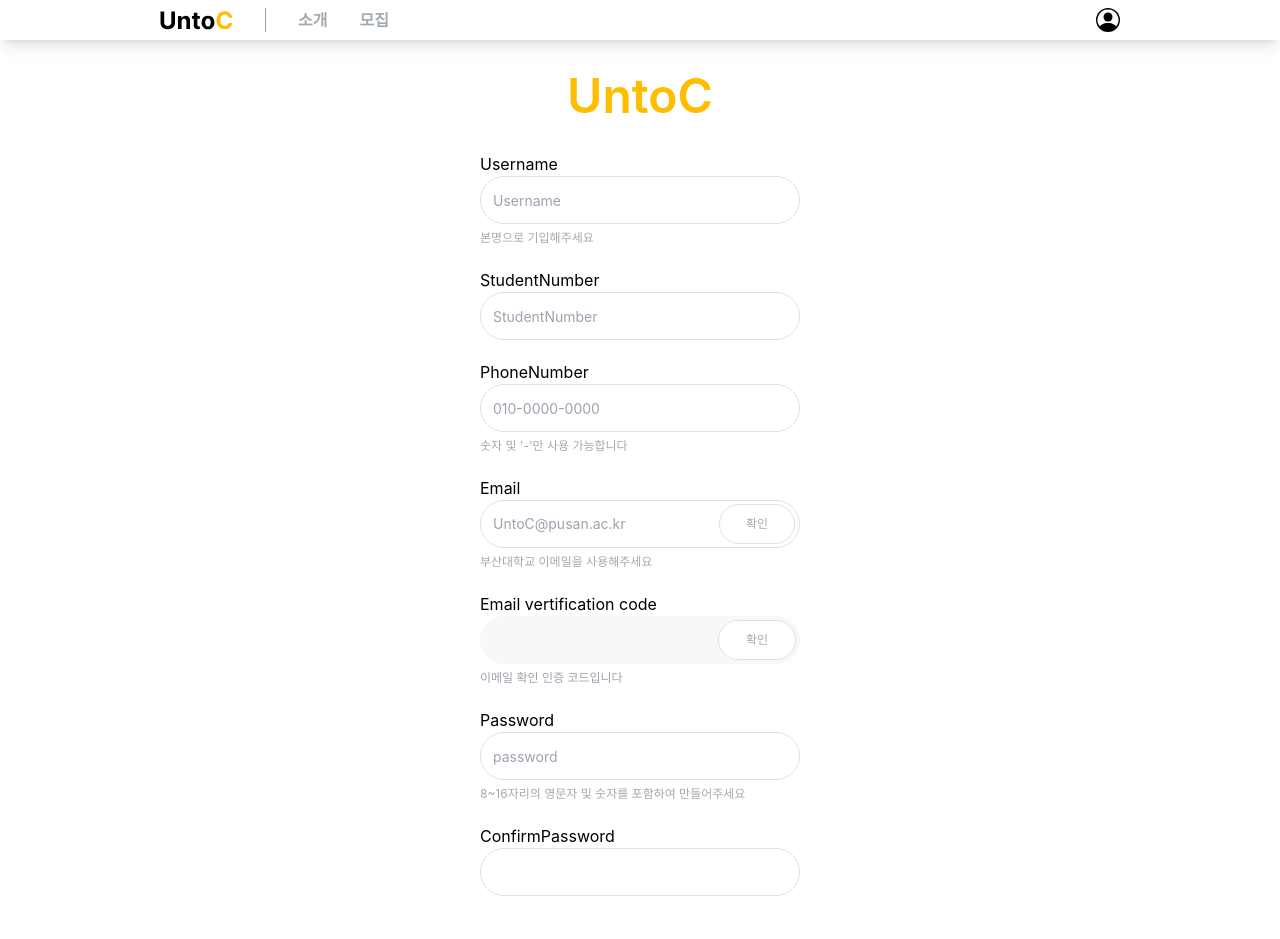
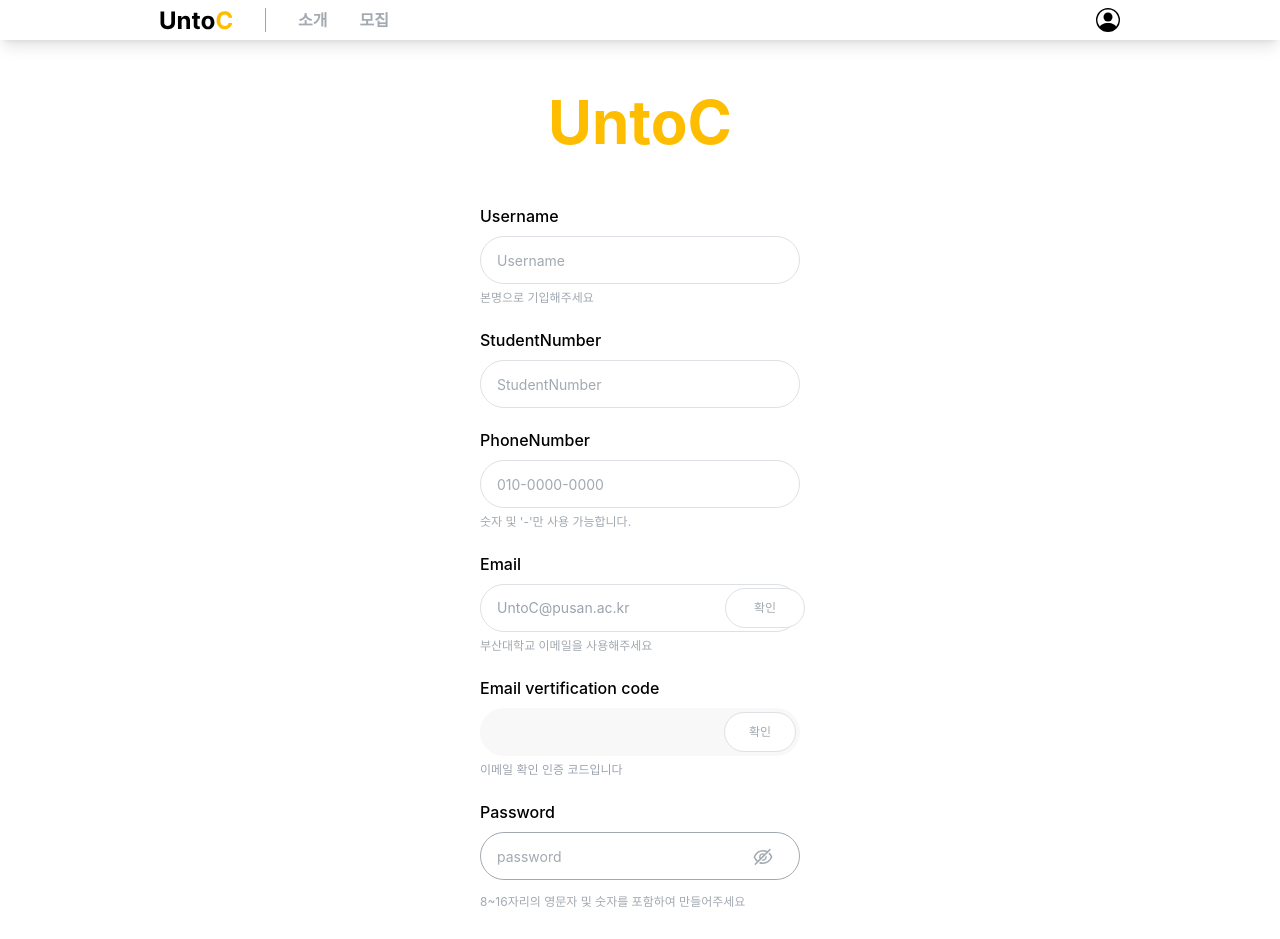
Before and after one commit to Untoc-Web-Develop/Untoc-Front, a React (Create React App) app: page /register in a window 1280 px wide. Shown: the top 939 px of the page. Built offline with nearby package versions, Linux system fonts and the light colour scheme; no server answers.

Commit message:
feat : 회원가입페이지 유효성 검사
- 유효성 검사 적용
- focus 색상 변경
- 입력값 작성 시 회원가입 버튼 활성화
- #79

```diff
--- a/package.json
+++ b/package.json
@@ -13,6 +13,7 @@
     "prop-types": "^15.8.1",
     "react": "^18.2.0",
     "react-dom": "^18.2.0",
+    "react-hook-form": "^7.50.1",
     "react-icons": "^4.12.0",
     "react-redux": "^8.1.3",
     "react-router-dom": "^6.17.0",
--- a/src/page/Register/Register.jsx
+++ b/src/page/Register/Register.jsx
@@ -1,131 +1,163 @@
+/* eslint-disable react/jsx-props-no-spreading */
 import React, { useState } from 'react';
 import { Link } from 'react-router-dom';
 
+import { useForm } from 'react-hook-form';
+import { AiOutlineEye, AiOutlineEyeInvisible } from 'react-icons/ai';
+
 const Register = () => {
-  // 초기값 세팅 - 이름, 학번, 전화번호, 비번, 비번확인
-  const [username, setUsername] = useState('');
-  const [studentnumber, setStudentnumber] = useState('');
-  const [phonenumber, setPhonenumber] = useState('');
-  const [password, setPassword] = useState('');
-  const [confirmpassword, setConfirmpassword] = useState('');
+  const {
+    register,
+    handleSubmit,
+    watch,
+    getValues,
+    formState: { errors },
+  } = useForm();
+
+  const watchUsername = watch('username');
+  const watchStudentNumber = watch('studentNumber');
+  const watchPhoneNumber = watch('phoneNumber');
+  const watchEmail = watch('email');
+  const watchPassword = watch('password');
+  const watchConfirmPassword = watch('confirmPassword');
+
+  const [visible, setVisible] = useState({
+    passwordVisible: false,
+    confirmPasswordVisible: false,
+  });
+
   const [isEmailValidate, setIsEmailValidate] = useState(false);
 
-  const onStudentnumberHandler = (e) => {
-    setStudentnumber(e.target.value);
+  const emailSubmit = (data) => {
+    const { email } = data;
+    if (email) {
+      setIsEmailValidate(true);
+    }
   };
 
-  const onPhonenumberHandler = (e) => {
-    setPhonenumber(e.target.value);
+  const registerSubmit = (data) => {
+    console.log(JSON.stringify(data));
   };
 
-  const onPasswordHandler = (e) => {
-    setPassword(e.target.value);
-  };
-
-  const onConfirmpasswordHandler = (e) => {
-    setConfirmpassword(e.target.value);
-  };
-
-  function checkPassword(e) {
-    if (password !== confirmpassword) {
-      e.preventDefault();
+  function emailMessage(errorsParam, isEmailValidateParam) {
+    if (errorsParam.email) return errorsParam.email.message;
+    if (isEmailValidateParam) return '이메일이 전송되었습니다. 확인해주세요';
+    return '부산대학교 이메일을 사용해주세요';
   }
-  }
-
-  const onSubmit = (e) => {
-    checkPassword(e);
-  };
 
   return (
     <div className="mx-auto my-auto flex h-content flex-col place-items-center">
-      <form onSubmit={onSubmit}>
-        <h1 className="m-8 text-center text-5xl font-semibold text-yellowPoint">UntoC</h1>
+      <h1 className="m-8 py-5 text-center text-6xl font-bold text-yellowPoint">UntoC</h1>
       <div>
         <div className="mb-5">
           <label htmlFor="username">
-              <span>Username</span>
+            <span className="font-medium">Username</span>
             <br />
             <input
-                value={username}
-                onChange={(e) => setUsername(e.target.value)}
-                className="h-12 w-80 rounded-full border border-borderColor p-3 text-sm text-placeHolder"
+              className={`mt-2 h-12 w-80 rounded-full border px-4 py-3 text-sm placeholder:text-placeHolder focus:bg-focusColor ${
+                errors.username ? 'border-error' : 'border-borderColor'
+              }`}
               type="text"
               id="username"
               placeholder="Username"
-                required
+              {...register('username', {
+                pattern: {
+                  value: /^[가-힣]+$/,
+                  message: '이름 형식이 올바르지 않습니다.',
+                },
+              })}
             />
             <br />
-              <span className="text-xs text-placeHolder">본명으로 기입해주세요</span>
+            <span className={`text-xs ${errors.username ? 'text-error' : 'text-placeHolder'}`}>
+              {errors.username ? errors.username.message : '본명으로 기입해주세요'}
+            </span>
             <br />
           </label>
         </div>
         <div className="mb-5">
           <label htmlFor="studentnumber">
-              <span>StudentNumber</span>
+            <span className="font-medium">StudentNumber</span>
             <br />
             <input
-                value={studentnumber}
-                onChange={onStudentnumberHandler}
-                className="h-12 w-80 rounded-full border border-borderColor p-3 text-sm text-placeHolder"
-                type="text"
+              className="mt-2 h-12 w-80 rounded-full border border-borderColor px-4 py-3 text-sm placeholder:text-placeHolder focus:bg-focusColor"
+              type="number"
               id="studentnumber"
               placeholder="StudentNumber"
-                required
+              {...register('studentNumber')}
             />
             <br />
           </label>
         </div>
         <div className="mb-5">
           <label htmlFor="phonenumber">
-              <span>PhoneNumber</span>
+            <span className="font-medium">PhoneNumber</span>
             <br />
             <input
-                value={phonenumber}
-                onChange={onPhonenumberHandler}
-                className="h-12 w-80 rounded-full border border-borderColor p-3 text-sm text-placeHolder"
+              className={`mt-2 h-12 w-80 rounded-full border px-4 py-3 text-sm placeholder:text-placeHolder focus:bg-focusColor ${
+                errors.phoneNumber ? 'border-error' : 'border-borderColor'
+              }`}
               type="text"
               id="phonenumber"
               placeholder="010-0000-0000"
-                required
+              {...register('phoneNumber', {
+                pattern: {
+                  value: /^[0-9]{2,3}-[0-9]{3,4}-[0-9]{4}$/,
+                  message: "형식을 확인해주세요. 숫자 및 '-'만 사용 가능합니다.",
+                },
+              })}
             />
             <br />
-              <span className="text-xs text-placeHolder">숫자 및 &apos;-&apos;만 사용 가능합니다</span>
+            <span className={`text-xs ${errors.phoneNumber ? 'text-error' : 'text-placeHolder'}`}>
+              {errors.phoneNumber ? errors.phoneNumber.message : "숫자 및 '-'만 사용 가능합니다."}
+            </span>
             <br />
           </label>
         </div>
         <div className="mb-5">
           <label htmlFor="email" className="relative">
-              <span>Email</span>
-              <div className="flex h-12 w-80 place-items-center rounded-full border border-borderColor px-1 focus-within:outline">
+            <span className="font-medium">Email</span>
+            <div
+              className={`mt-2 flex h-12 w-80 place-items-center rounded-full border px-1 focus-within:bg-focusColor focus-within:outline ${
+                errors.email ? 'border-error' : 'border-borderColor'
+              }`}
+            >
               <input
-                  className="w-60 rounded-l-full p-2 text-sm outline-none"
+                className="w-60 rounded-l-full px-3 py-2 text-sm outline-none focus:bg-focusColor"
                 type="email"
                 id="email"
                 placeholder="UntoC@pusan.ac.kr"
-                  required
+                {...register('email', {
+                  pattern: {
+                    value: /^[a-zA-Z0-9+-_.]+@pusan\.ac\.kr$/,
+                    message: '이메일 형식이 올바르지 않습니다.',
+                  },
+                })}
               />
+              <form onSubmit={handleSubmit(emailSubmit)}>
                 <button
                   className="h-10 w-20 rounded-full border border-borderColor bg-white text-xs text-placeHolder"
                   type="submit"
-                  onClick={() => setIsEmailValidate(true)}
                 >
                   확인
                 </button>
+              </form>
             </div>
-              <span className="text-xs text-placeHolder">부산대학교 이메일을 사용해주세요</span>
+            <span className={`text-xs ${errors.email || isEmailValidate ? 'text-error' : 'text-placeHolder'}`}>
+              {emailMessage(errors, isEmailValidate)}
+            </span>
             <br />
           </label>
         </div>
         <div className="mb-5">
           <label htmlFor="email" className="relative">
-              <span>Email vertification code</span>
+            <span className="font-medium">Email vertification code</span>
             <div
-                className={`flex h-12 w-80 place-items-center rounded-full border-borderColor px-1 focus-within:outline ${
+              className={`mt-2 flex h-12 w-80 place-items-center rounded-full border-borderColor px-1 focus-within:bg-focusColor focus-within:outline ${
                 isEmailValidate ? 'border border-borderColor bg-white' : 'bg-grayLight'
               }`}
             >
               <input
-                  className={`w-60 rounded-full p-2 text-sm outline-none ${
+                className={`w-60 rounded-full px-3 py-2 text-sm outline-none focus:bg-focusColor ${
                   isEmailValidate ? 'bg-white' : 'bg-grayLight'
                 }`}
                 type="text"
@@ -143,49 +175,107 @@ const Register = () => {
             <br />
           </label>
         </div>
-          <div className="mb-5">
+        <div className="mb-1">
           <label htmlFor="password" className="relative">
-              <span>Password</span>
+            <span className="font-medium">Password</span>
             <br />
             <input
-                value={password}
-                onChange={onPasswordHandler}
-                className="h-12 w-80 rounded-full border border-borderColor p-3 text-sm text-placeHolder"
-                type="text"
+              className={`mt-2 h-12 w-80 rounded-full border px-4 py-3 text-sm placeholder:text-placeHolder focus:bg-focusColor ${
+                errors.password ? 'border-error' : 'border-placeHolder'
+              }`}
+              type={visible.passwordVisible ? 'text' : 'password'}
               id="password"
               placeholder="password"
-                required
+              {...register('password', {
+                pattern: {
+                  value: /^(?=.*[A-Za-z])(?=.*\d)[A-Za-z\d]{8,16}$/,
+                },
+              })}
             />
-              <br />
-              <span className="text-xs text-placeHolder">8~16자리의 영문자 및 숫자를 포함하여 만들어주세요</span>
-              <br />
+            <div className="relative bottom-[2.1rem] left-[17rem] text-placeHolder">
+              <button
+                type="button"
+                onClick={() =>
+                  setVisible({
+                    ...visible,
+                    passwordVisible: !visible.passwordVisible,
+                  })
+                }
+              >
+                {visible.passwordVisible ? <AiOutlineEye size="22" /> : <AiOutlineEyeInvisible size="22" />}
+              </button>
+            </div>
+            <span className={`relative bottom-5 text-xs ${errors.password ? 'text-error' : 'text-placeHolder'}`}>
+              8~16자리의 영문자 및 숫자를 포함하여 만들어주세요
+            </span>
           </label>
         </div>
         <div className="mb-5">
-            <label htmlFor="confirmpassword">
-              <span>ConfirmPassword</span>
+          <label htmlFor="confirmPassword">
+            <span className="font-medium">ConfirmPassword</span>
             <br />
             <input
-                value={confirmpassword}
-                onChange={onConfirmpasswordHandler}
-                className="h-12 w-80 rounded-full border border-borderColor p-3 text-sm text-placeHolder"
-                type="text"
-                id="confirmpassword"
-                required
+              className={`mt-2 h-12 w-80 rounded-full border px-4 py-3 text-sm placeholder:text-placeHolder focus:bg-focusColor ${
+                errors.confirmPassword ? 'border-error' : 'border-borderColor'
+              }`}
+              type={visible.confirmPasswordVisible ? 'text' : 'password'}
+              id="confirmPassword"
+              {...register('confirmPassword', {
+                validate: {
+                  check: (val) => {
+                    if (getValues('password') !== val) {
+                      return '비밀번호가 일치하지 않습니다. 확인해주세요';
+                    }
+                    return null;
+                  },
+                },
+              })}
             />
-              <br />
+            <div className="relative bottom-[2.1rem] left-[17rem] text-placeHolder">
+              <button
+                type="button"
+                onClick={() =>
+                  setVisible({
+                    ...visible,
+                    confirmPasswordVisible: !visible.confirmPasswordVisible,
+                  })
+                }
+              >
+                {visible.confirmPasswordVisible ? <AiOutlineEye size="22" /> : <AiOutlineEyeInvisible size="22" />}
+              </button>
+            </div>
+            {errors.confirmPassword && (
+              <span className="relative bottom-5 text-xs text-error">{errors.confirmPassword.message}</span>
+            )}
           </label>
         </div>
       </div>
-        <div className="mt-20">
+      <div className="mt-[4rem]">
+        <form onSubmit={handleSubmit(registerSubmit)}>
           <button
-            className={`h-12 w-80 rounded-full border-borderColor text-xs font-bold text-placeHolder text-white
+            className={`h-12 w-80 rounded-full border-borderColor text-xs font-bold text-white
               ${
-                !username || !studentnumber || !phonenumber || !password || !confirmpassword
+                !(
+                  watchUsername &&
+                  watchStudentNumber &&
+                  watchPhoneNumber &&
+                  watchEmail &&
+                  watchPassword &&
+                  watchConfirmPassword
+                )
                   ? 'bg-borderColor'
                   : 'bg-yellowPoint'
               }`}
-            disabled={!username || !studentnumber || !phonenumber || !password || !confirmpassword}
+            disabled={
+              !(
+                watchUsername &&
+                watchStudentNumber &&
+                watchPhoneNumber &&
+                watchEmail &&
+                watchPassword &&
+                watchConfirmPassword
+              )
+            }
             type="submit"
           >
             회원가입
@@ -197,8 +287,8 @@ const Register = () => {
               로그인
             </Link>
           </div>
+        </form>
       </div>
-      </form>
     </div>
   );
 };
```
Also changed, not shown: 1 other file (tests, documents, lock files or other folders). Lines whose indentation alone changed are shown as unchanged.
